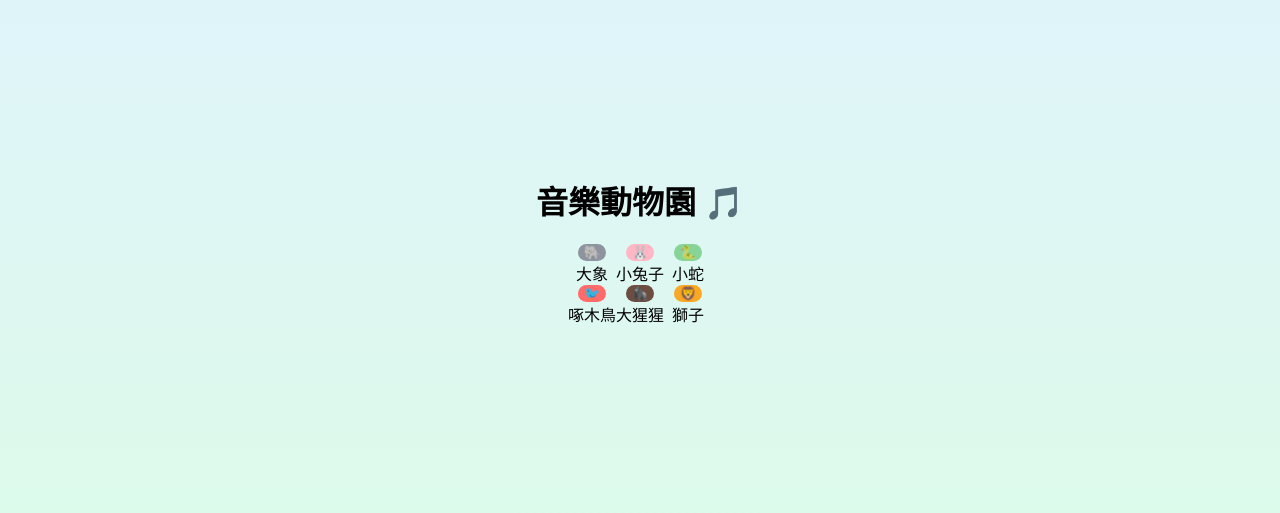
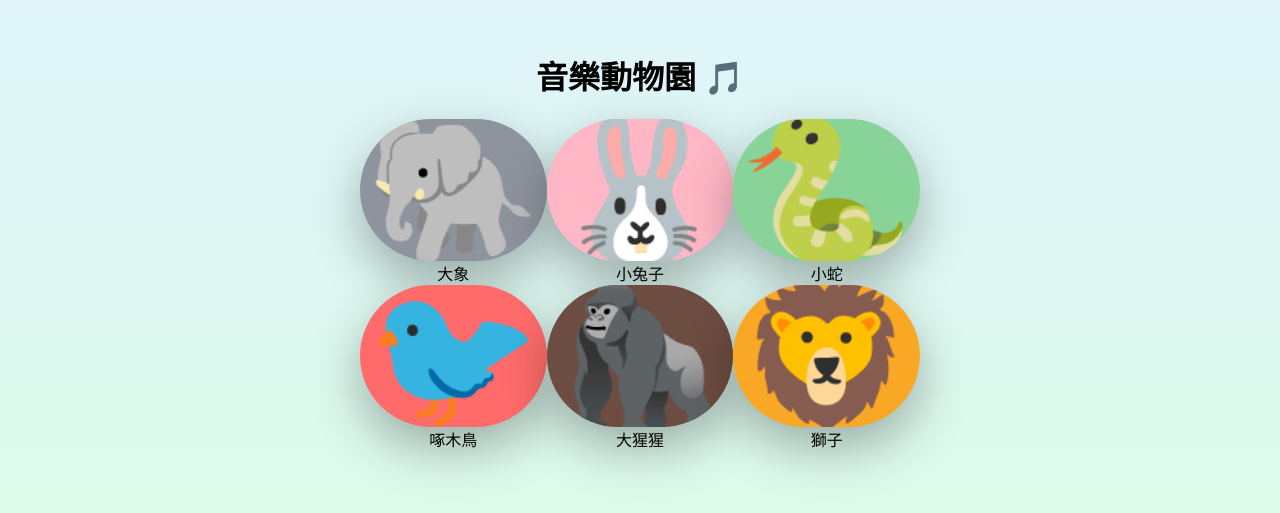
Before and after one commit to OuO0403/toddler-music-site, a Next.js app: page / in a window 1280 px wide. Shown: the part 159-672 px from the top of the page. Built offline with nearby package versions, Linux system fonts and the light colour scheme.

Commit message:
UI: Final meadow style with 2x3 large round buttons

```diff
--- a/src/app/page.tsx
+++ b/src/app/page.tsx
@@ -15,38 +15,51 @@ export default function HomePage() {
   const router = useRouter();
 
   return (
-    <div className="w-full h-full flex flex-col items-center justify-center">
-      <h1 className="text-6xl font-black text-amber-900 mb-12 drop-shadow-lg">
+    <div className="w-full h-screen flex flex-col items-center justify-center p-4">
+      {/* 標題：使用更粗的字體 */}
+      <h1 className="text-6xl font-black text-amber-900 mb-16 drop-shadow-xl tracking-widest">
         音樂動物園 🎵
       </h1>
 
-      {/* 2x3 網格 */}
-      <div className="grid grid-cols-3 gap-16">
+      {/* 2x3 巨大圓形網格 */}
+      <div className="grid grid-cols-3 gap-x-20 gap-y-16">
         {animals.map((a) => (
           <div key={a.id} className="flex flex-col items-center">
             <motion.button
               whileHover={{ scale: 1.1 }}
               whileTap={{ scale: 0.9 }}
               onClick={() => router.push(`/${a.id}`)}
-              /* 關鍵：使用 aspect-square 確保是正方形，rounded-full 確保是圓形 */
-              className="w-48 h-48 rounded-full shadow-2xl flex items-center justify-center text-8xl border-none outline-none"
+              /* 關鍵修正：w-64 h-64 確保足夠大，rounded-full 確保正圓，overflow-hidden 確保圖示不超出 */
+              className="relative w-56 h-56 rounded-full shadow-[0_20px_50px_rgba(0,0,0,0.3)] flex items-center justify-center border-none outline-none overflow-hidden"
               style={{ backgroundColor: a.color }}
             >
-              <motion.span layoutId={`icon-${a.id}`}>{a.icon}</motion.span>
+              {/* 圖示放大到接近圓形的大小 */}
+              <span className="text-[140px] leading-none select-none">
+                {a.icon}
+              </span>
 
-              {/* 過場用的背景層 */}
+              {/* 動畫過場層 */}
               <motion.div
                 layoutId={`circle-${a.id}`}
                 className="absolute inset-0 rounded-full z-[-1]"
                 style={{ backgroundColor: a.color }}
               />
             </motion.button>
-            <span className="mt-4 text-2xl font-black text-amber-900 tracking-widest">
+
+            {/* 動物名稱：粗體大字 */}
+            <span className="mt-8 text-4xl font-black text-amber-900 drop-shadow-sm">
               {a.name}
             </span>
           </div>
         ))}
       </div>
+
+      {/* 右上角選單鍵：改為更可愛的設計 */}
+      <button className="absolute top-12 right-12 flex flex-col gap-2.5 p-6 bg-white/30 hover:bg-white/50 rounded-[30px] transition-all shadow-lg backdrop-blur-md">
+        <div className="w-12 h-2 bg-amber-900 rounded-full"></div>
+        <div className="w-12 h-2 bg-amber-900 rounded-full"></div>
+        <div className="w-12 h-2 bg-amber-900 rounded-full"></div>
+      </button>
     </div>
   );
 }
```
